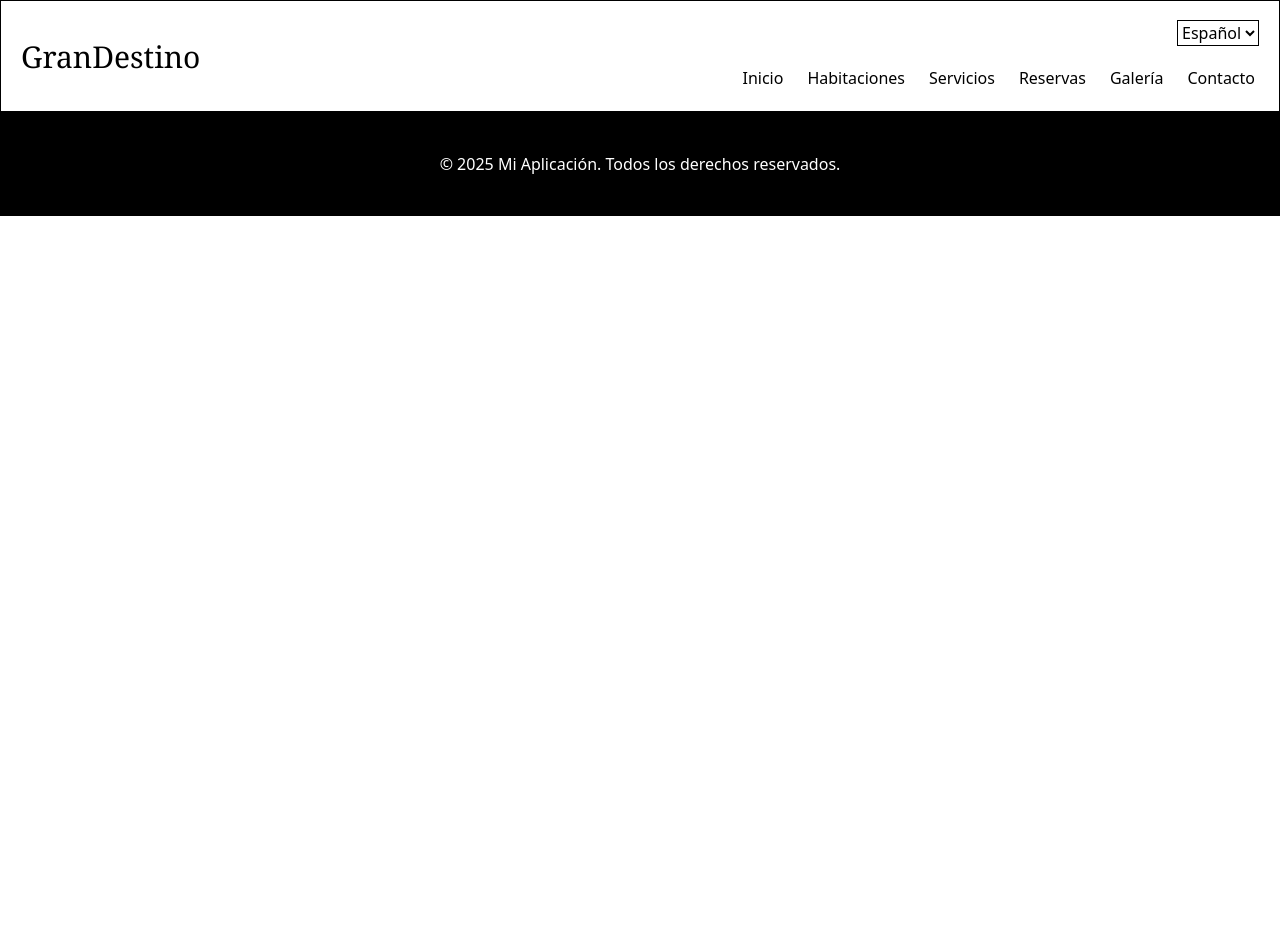
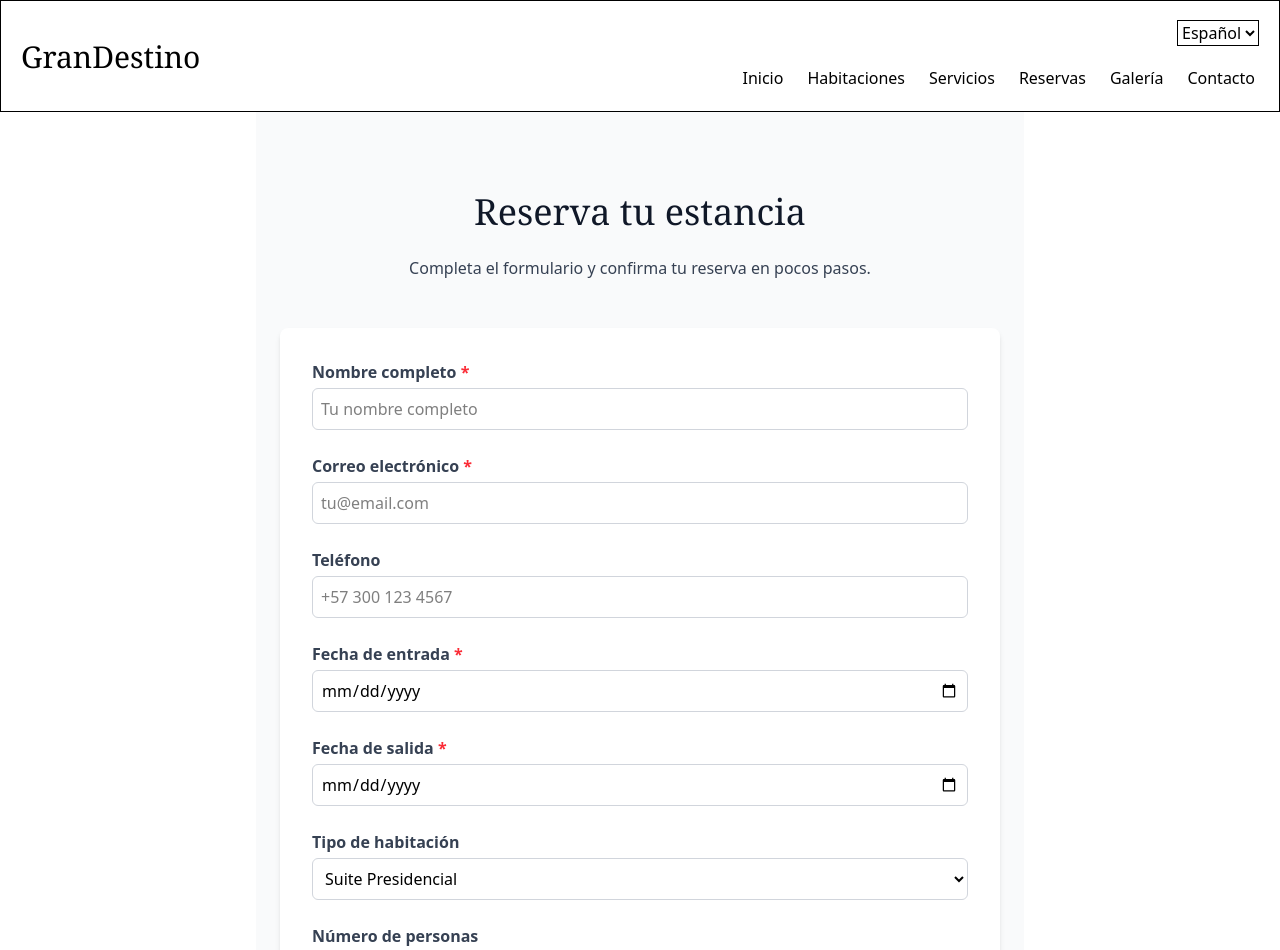
Before and after one commit to rbxus8/Desarrollo_de_un_Sistema_de_Reservas_Online, a React (Vite) app: page /Reservas in a window 1280 px wide. Shown: the top 950 px of the page. Before the commit the page ends 800 px from the top, so only its background shows below. Built offline with nearby package versions, Linux system fonts and the light colour scheme.

Commit message:
feat: se genera borrador iniciar

```diff
--- a/src/App.jsx
+++ b/src/App.jsx
@@ -6,6 +6,7 @@ import Inicio from "./pages/Inicio.jsx";
 import Contacto from "./pages/Contacto.jsx";
 import Habitaciones from "./pages/Habitaciones.jsx";
 import Servicios from "./pages/Servicios.jsx";
+import Reservas from "./pages/Reservas.jsx";
 
 function App() {
   return (
@@ -13,9 +14,10 @@ function App() {
       <Header />
       <Routes>
         <Route path="/Inicio" element={<Inicio />} />
-        <Route path="/contacto" element={<Contacto />} />
         <Route path="/Habitaciones" element={<Habitaciones />} />
         <Route path="/servicios" element={<Servicios />} />
+        <Route path="/Reservas" element={<Reservas />} />
+        <Route path="/contacto" element={<Contacto />} />
       </Routes>
 
       <Footer />
--- a/src/header.jsx
+++ b/src/header.jsx
@@ -43,7 +43,7 @@ function Header() {
             </Link>
             <Link
               className="hover:outline-2 outline-offset-1 hover:text-black-50 p-1"
-              to="/reservas"
+              to="/Reservas"
             >
               Reservas
             </Link>
--- a/src/pages/Reservas.jsx
+++ b/src/pages/Reservas.jsx
@@ -0,0 +1,227 @@
+import { useState } from "react";
+
+function Reservas() {
+  const [formData, setFormData] = useState({
+    nombre: "",
+    email: "",
+    telefono: "",
+    fechaEntrada: "",
+    fechaSalida: "",
+    tipoHabitacion: "suite",
+    personas: 1,
+  });
+
+  const [mensajeConfirmacion, setMensajeConfirmacion] = useState("");
+
+  const tiposHabitacion = [
+    { value: "suite", label: "Suite Presidencial" },
+    { value: "doble", label: "Habitación Doble Deluxe" },
+    { value: "familiar", label: "Habitación Familiar" },
+  ];
+
+  function handleChange(e) {
+    const { name, value } = e.target;
+    setFormData((prev) => ({ ...prev, [name]: value }));
+  }
+
+  function handleSubmit(e) {
+    e.preventDefault();
+
+    // Validaciones simples
+    if (
+      !formData.nombre ||
+      !formData.email ||
+      !formData.fechaEntrada ||
+      !formData.fechaSalida
+    ) {
+      alert("Por favor, completa todos los campos obligatorios.");
+      return;
+    }
+
+    if (formData.fechaEntrada > formData.fechaSalida) {
+      alert("La fecha de entrada no puede ser posterior a la fecha de salida.");
+      return;
+    }
+
+    // Aquí iría la lógica para enviar la reserva a backend o API
+    // Por ahora solo simulamos confirmación
+    setMensajeConfirmacion(
+      `Gracias, ${formData.nombre}. Tu reserva para la ${tiposHabitacion.find(
+        (t) => t.value === formData.tipoHabitacion
+      ).label} desde ${formData.fechaEntrada} hasta ${formData.fechaSalida} ha sido recibida. Nos contactaremos pronto.`
+    );
+
+    // Reset formulario
+    setFormData({
+      nombre: "",
+      email: "",
+      telefono: "",
+      fechaEntrada: "",
+      fechaSalida: "",
+      tipoHabitacion: "suite",
+      personas: 1,
+    });
+  }
+
+  return (
+    <main className="min-h-screen bg-gray-50 px-6 py-20 max-w-3xl mx-auto">
+      <h1 className="text-4xl font-serif mb-6 text-center text-gray-900">
+        Reserva tu estancia
+      </h1>
+      <p className="mb-12 text-center text-gray-700">
+        Completa el formulario y confirma tu reserva en pocos pasos.
+      </p>
+
+      <form
+        onSubmit={handleSubmit}
+        className="bg-white shadow-md rounded-lg p-8 space-y-6"
+      >
+        {/* Nombre */}
+        <div>
+          <label htmlFor="nombre" className="block mb-1 font-semibold text-gray-700">
+            Nombre completo <span className="text-red-500">*</span>
+          </label>
+          <input
+            type="text"
+            id="nombre"
+            name="nombre"
+            value={formData.nombre}
+            onChange={handleChange}
+            placeholder="Tu nombre completo"
+            className="w-full border border-gray-300 rounded-md p-2 focus:outline-none focus:ring-2 focus:ring-pink-500"
+            required
+          />
+        </div>
+
+        {/* Email */}
+        <div>
+          <label htmlFor="email" className="block mb-1 font-semibold text-gray-700">
+            Correo electrónico <span className="text-red-500">*</span>
+          </label>
+          <input
+            type="email"
+            id="email"
+            name="email"
+            value={formData.email}
+            onChange={handleChange}
+            placeholder="tu@email.com"
+            className="w-full border border-gray-300 rounded-md p-2 focus:outline-none focus:ring-2 focus:ring-pink-500"
+            required
+          />
+        </div>
+
+        {/* Teléfono */}
+        <div>
+          <label htmlFor="telefono" className="block mb-1 font-semibold text-gray-700">
+            Teléfono
+          </label>
+          <input
+            type="tel"
+            id="telefono"
+            name="telefono"
+            value={formData.telefono}
+            onChange={handleChange}
+            placeholder="+57 300 123 4567"
+            className="w-full border border-gray-300 rounded-md p-2 focus:outline-none focus:ring-2 focus:ring-pink-500"
+          />
+        </div>
+
+        {/* Fecha entrada */}
+        <div>
+          <label
+            htmlFor="fechaEntrada"
+            className="block mb-1 font-semibold text-gray-700"
+          >
+            Fecha de entrada <span className="text-red-500">*</span>
+          </label>
+          <input
+            type="date"
+            id="fechaEntrada"
+            name="fechaEntrada"
+            value={formData.fechaEntrada}
+            onChange={handleChange}
+            className="w-full border border-gray-300 rounded-md p-2 focus:outline-none focus:ring-2 focus:ring-pink-500"
+            required
+          />
+        </div>
+
+        {/* Fecha salida */}
+        <div>
+          <label
+            htmlFor="fechaSalida"
+            className="block mb-1 font-semibold text-gray-700"
+          >
+            Fecha de salida <span className="text-red-500">*</span>
+          </label>
+          <input
+            type="date"
+            id="fechaSalida"
+            name="fechaSalida"
+            value={formData.fechaSalida}
+            onChange={handleChange}
+            className="w-full border border-gray-300 rounded-md p-2 focus:outline-none focus:ring-2 focus:ring-pink-500"
+            required
+          />
+        </div>
+
+        {/* Tipo habitación */}
+        <div>
+          <label
+            htmlFor="tipoHabitacion"
+            className="block mb-1 font-semibold text-gray-700"
+          >
+            Tipo de habitación
+          </label>
+          <select
+            id="tipoHabitacion"
+            name="tipoHabitacion"
+            value={formData.tipoHabitacion}
+            onChange={handleChange}
+            className="w-full border border-gray-300 rounded-md p-2 focus:outline-none focus:ring-2 focus:ring-pink-500"
+          >
+            {tiposHabitacion.map(({ value, label }) => (
+              <option key={value} value={value}>
+                {label}
+              </option>
+            ))}
+          </select>
+        </div>
+
+        {/* Personas */}
+        <div>
+          <label
+            htmlFor="personas"
+            className="block mb-1 font-semibold text-gray-700"
+          >
+            Número de personas
+          </label>
+          <input
+            type="number"
+            id="personas"
+            name="personas"
+            value={formData.personas}
+            onChange={handleChange}
+            min={1}
+            max={10}
+            className="w-full border border-gray-300 rounded-md p-2 focus:outline-none focus:ring-2 focus:ring-pink-500"
+          />
+        </div>
+
+        <button
+          type="submit"
+          className="w-full bg-pink-600 hover:bg-pink-700 text-white font-semibold py-3 rounded-md transition"
+        >
+          Confirmar Reserva
+        </button>
+      </form>
+
+      {mensajeConfirmacion && (
+        <div className="mt-8 bg-green-100 border border-green-400 text-green-700 p-4 rounded-md text-center">
+          {mensajeConfirmacion}
+        </div>
+      )}
+    </main>
+  );
+}
+
+export default Reservas;
```
